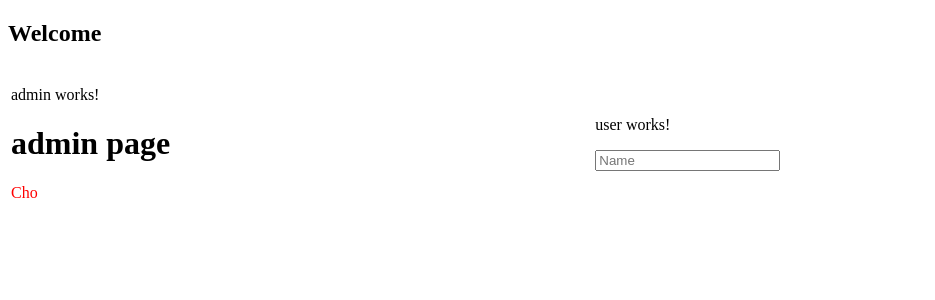
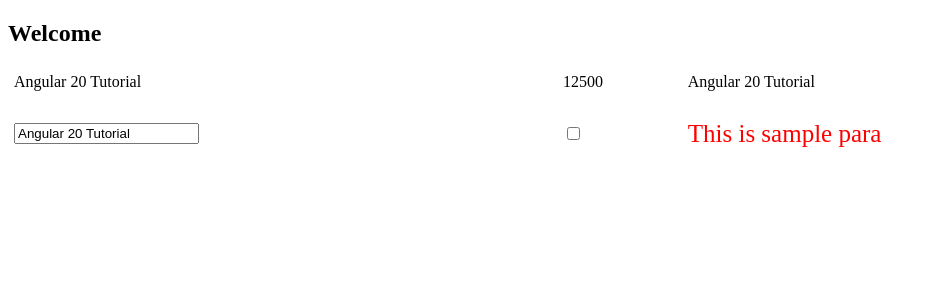
Before and after one commit to wahwahmayphu/angualr20-app, an Angular app in the folder angular20Tutorial/: page / in a window 1280 px wide. Shown: the top 300 px of the page, without its empty margins (0-935 px from the left). Built offline with nearby package versions, Linux system fonts and the light colour scheme.

Commit message:
add data binding

```diff
--- a/angular20Tutorial/src/app/app.html
+++ b/angular20Tutorial/src/app/app.html
@@ -4,12 +4,16 @@
    <tr>
 
 
-      <td>
+      <!-- <td>
          <app-admin></app-admin>
-      </td>
+      </td> -->
+
+      <!-- <td>
+         <app-user></app-user>
+      </td> -->
 
       <td>
-         <app-user></app-user>
+         <app-data-binding></app-data-binding>
       </td>
 
    </tr>
--- a/angular20Tutorial/src/app/app.ts
+++ b/angular20Tutorial/src/app/app.ts
@@ -2,10 +2,11 @@
 import { RouterOutlet } from '@angular/router';
 import { Admin } from './components/admin/admin';
 import { User } from './components/user/user';
+import { DataBinding } from './components/data-binding/data-binding';
 
 @Component({
   selector: 'app-root',
-  imports: [Admin,User],
+  imports: [Admin,User, DataBinding],
   templateUrl: './app.html',
   styleUrl: './app.css'
 })
--- /dev/null
+++ b/angular20Tutorial/src/app/components/data-binding/data-binding.css
@@ -0,0 +1,4 @@
+.myColor {
+   color: red;
+   font-size: 25px;
+}
--- /dev/null
+++ b/angular20Tutorial/src/app/components/data-binding/data-binding.html
@@ -0,0 +1,32 @@
+<table style="width: 100%;">
+  <tr>
+    <td>
+      {{courseName}}
+    </td>
+
+    <td>
+      {{productPrice}}
+    </td>
+
+    <td>
+      <span>{{courseName}}</span>
+    </td>
+    <td>
+      <!-- {{fullName}} -->
+    </td>
+  </tr>
+
+  <tr>
+      <td>
+         <input type="text" value="{{courseName}}">
+      </td>
+
+      <td>
+         <input [type]="inputType" [max]="maxLength" [minLength]="minChar">
+      </td>
+
+      <td>
+         <p [class]="myClassName">This is sample para</p>
+      </td>
+  </tr>
+</table>
--- /dev/null
+++ b/angular20Tutorial/src/app/components/data-binding/data-binding.ts
@@ -0,0 +1,25 @@
+import { Component } from '@angular/core';
+
+@Component({
+  selector: 'app-data-binding',
+  imports: [],
+  templateUrl: './data-binding.html',
+  styleUrl: './data-binding.css'
+})
+export class DataBinding {
+  courseName: string = "Angular 20 Tutorial";
+
+  productPrice : number = 12500;
+
+  maxLength: number = 5;
+
+  minChar: number = 3;
+
+  inputType: string = "checkbox";
+
+  myClassName: string = "myColor";
+
+  constructor() {
+
+  }
+}
```
Also changed, not shown: 1 other file (tests, documents, lock files or other folders).
